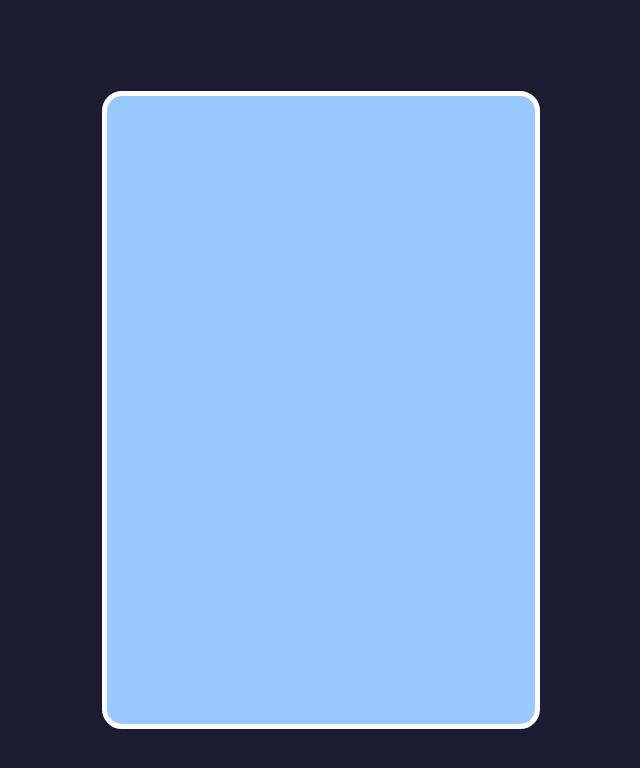
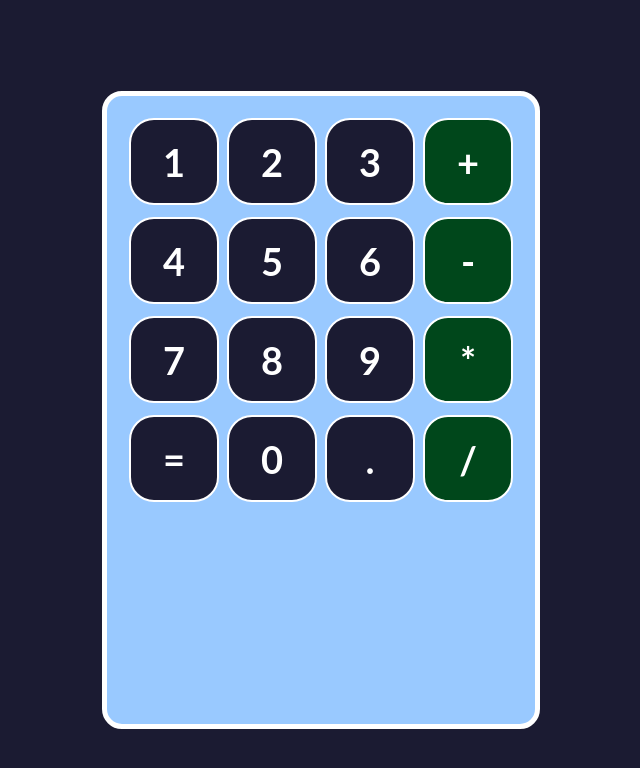
Before and after one commit to andressa-leite/calculadora-interactiva, a React (Create React App) app: page / in a window 1280 px wide. Shown: the top 768 px of the page, without its empty margins (319-959 px from the left). Built offline with nearby package versions, Linux system fonts and the light colour scheme.

Commit message:
botões criados

```diff
--- a/src/App.css
+++ b/src/App.css
@@ -1,5 +1,4 @@
 .App {
-
   height: 100vh;
   padding-top: 10px;
   background-color: #1b1b32;
@@ -18,3 +17,10 @@
    border-radius: 20px;
    border: 5px solid white;
 }
+
+.fila {
+  margin: 4px;
+  display: flex;
+  align-items: center;
+  justify-content: center;
+}
--- a/src/App.js
+++ b/src/App.js
@@ -1,10 +1,37 @@
 import './App.css';
+import Boton from './componentes/Boton'
 
 function App() {
   return (
     <div className='App'>
-      <div className='contenedor-calculadora'></div>
+      <div className='contenedor-calculadora'>
 
+        <div className='fila'>
+          <Boton>1</Boton>
+          <Boton>2</Boton>
+          <Boton>3</Boton>
+          <Boton>+</Boton>
+        </div>
+        <div className='fila'>
+          <Boton>4</Boton>
+          <Boton>5</Boton>
+          <Boton>6</Boton>
+          <Boton>-</Boton>
+        </div>
+        <div className='fila'>
+        <Boton>7</Boton>
+        <Boton>8</Boton>
+        <Boton>9</Boton>
+        <Boton>*</Boton>
+        </div>
+        <div className='fila'>
+        <Boton>=</Boton>
+        <Boton>0</Boton>
+        <Boton>.</Boton>
+        <Boton>/</Boton>
+        </div>
+        <div className='fila'></div>
+      </div>
     </div>
   );
 }
--- /dev/null
+++ b/src/componentes/Boton.js
@@ -0,0 +1,17 @@
+ import React from "react";
+ import '../hojas-de-estilo/Boton.css';
+
+ function Boton(props){
+
+    const esOperador = valor => {
+        return isNaN(valor) && (valor != '.') && (valor != '=')
+    };
+
+    return (
+        <div className={`boton-contenedor ${esOperador(props.children) ? 'operador' : null}`}>
+            {props.children}
+        </div>
+    )
+ }
+
+ export default Boton;
--- /dev/null
+++ b/src/hojas-de-estilo/Boton.css
@@ -0,0 +1,21 @@
+.boton-contenedor {
+    height: 83px;
+    display: flex;
+    flex: 1 1;
+    justify-content: center;
+    align-items: center;
+    font-weight: bold;
+    font-size: 38px;
+    background-color: #1b1b32;
+    color: white;
+    border-radius: 25px;
+    border: 2px solid white;
+    margin: 4px;
+    cursor: pointer;
+    user-select: none;
+}
+
+.operador {
+    background-color: #00471b;
+
+}
```
